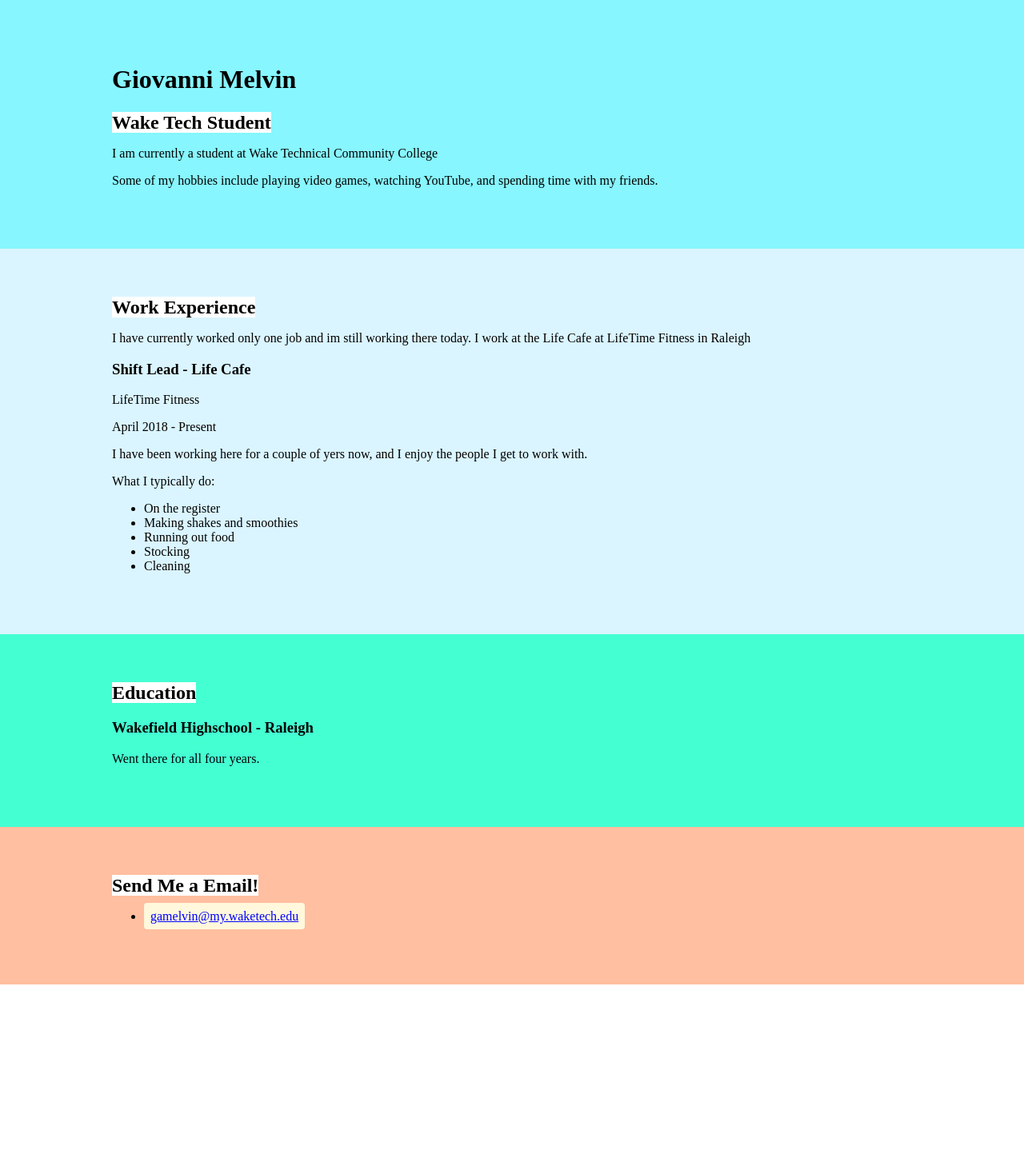
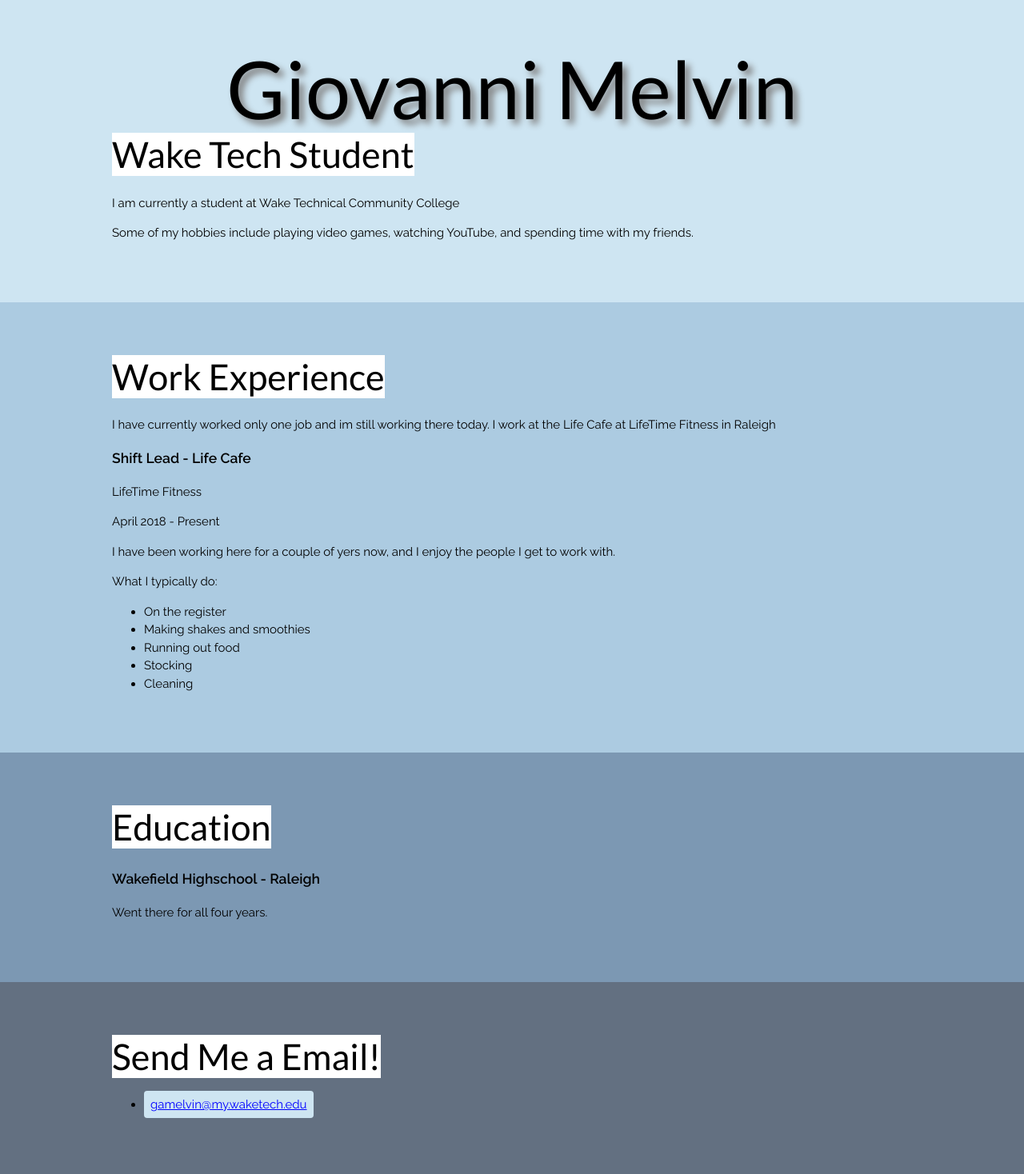
Before and after one commit to giomelvin/Lesson3, a plain HTML site: page index.html in a window 1280 px wide. Shown: the whole page at 80% size. Before the commit the page ends 1231 px from the top, so only its background shows below. Drawn offline with Linux system fonts and the light colour scheme.

Commit message:
Add files via upload
Lesson 5 updated work

```diff
--- a/index.html
+++ b/index.html
@@ -4,6 +4,7 @@
     <meta charset="UTF-8">
     <meta name="viewport" content="width=device-width, initial-scale=1.0">
     <title>Giovanni's Page</title>
+    <link href="https://fonts.googleapis.com/css?family=Lato|Raleway:400,600&display=swap" rel="stylesheet">
     <link rel="stylesheet" href="styles.css">
   </head>
   <body>
--- a/styles.css
+++ b/styles.css
@@ -1,6 +1,16 @@
+html {
+    box-sizing: border-box;
+}
+*, *::before, *:after {
+    box-sizing: inherit;
+}
+
 body {
     margin: 0;
     padding: 0;
+    font-family: 'Raleway', sans-serif;
+    font-size: 15px;
+    line-height: 1.5;
 }
 
 img {
@@ -8,24 +18,24 @@ img {
 }
 
 header {
-    background-color: #87F6FF;
+    background-color: #CEE5F2;
 }
 
 .Work {
-    background-color: #DAF5FF;
+    background-color: #ACCBE1;
 }
 
 .Edu {
-    background-color: #44FFD2;
+    background-color: #7C98B3;
 }
 
 footer {
-    background-color: #FFBFA0;
+    background-color: #637081;
 }
 
 a {
     color: blue;
-    background-color: cornsilk;
+    background-color: #CEE5F2;
     padding: 8px;
     border-radius: 4px;
 }
@@ -34,10 +44,23 @@ a:hover {
     text-decoration: none;
 }
 
-h2{
-    margin: 0;
+h1 {
+    font-size: 100px;
+    line-height: 1;
+    text-shadow: 6px 6px 8px gray;
+    text-align: center;
+}
+
+h2 {
     background-color: white;
     display: inline;
+    font-size: 45px;
+}
+
+h1, h2 {
+    font-family: 'Lato', sans-serif;
+    font-weight: 400;
+    margin: 0;
 }
 
 .content-wrap {
```
